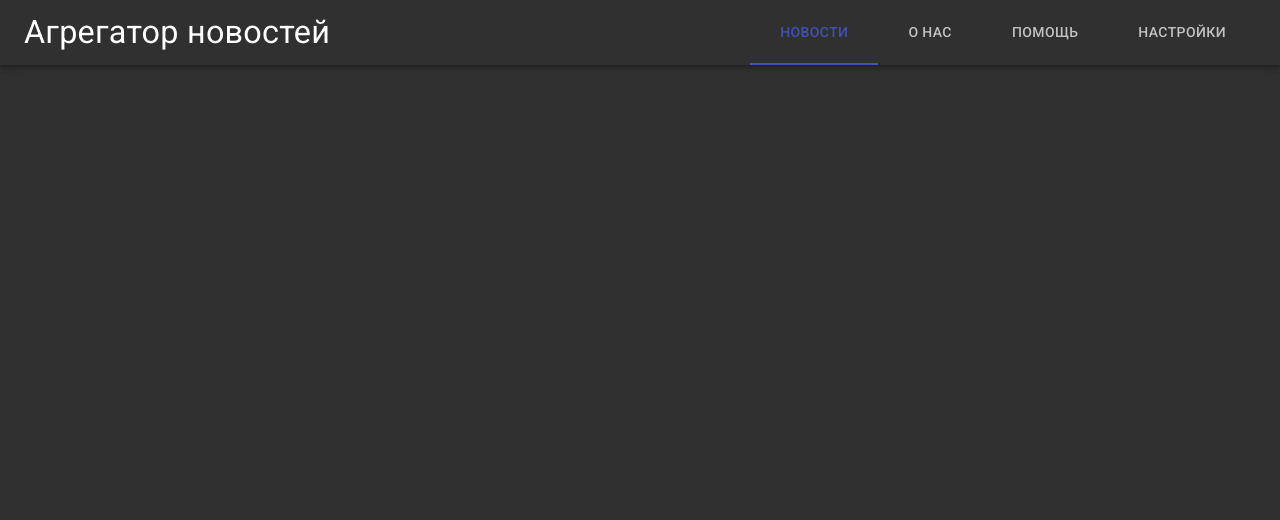
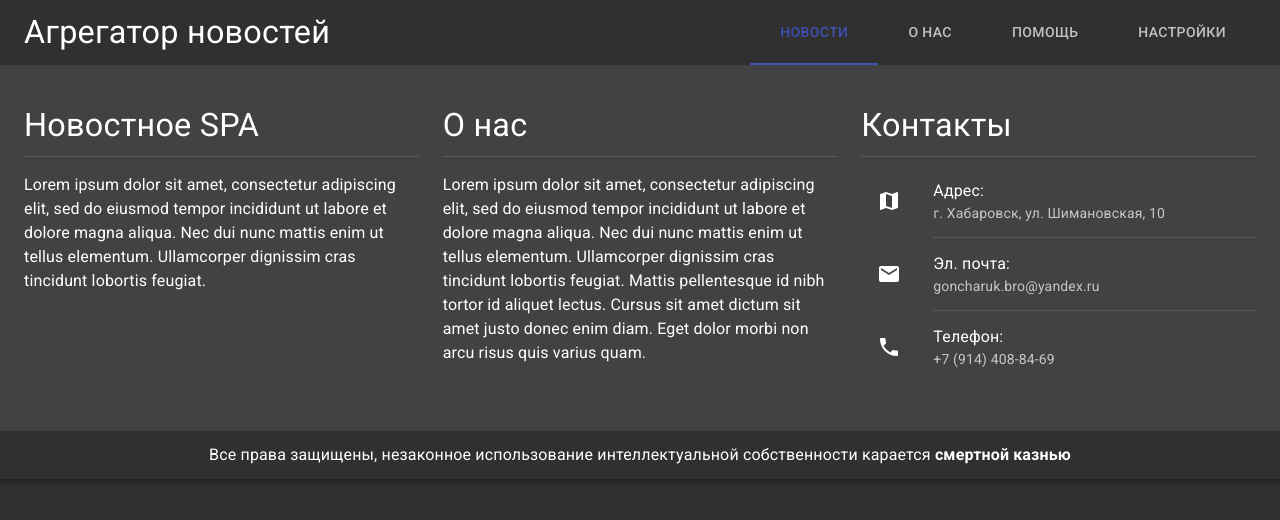
Before and after one commit to NikolayGoncharuk/spa_news_aggregator, a React (Create React App) app: page / in a window 1280 px wide. Shown: the top 520 px of the page. Built offline with nearby package versions, Linux system fonts and the light colour scheme.

Commit message:
Добавлен Footer

```diff
--- a/src/App.jsx
+++ b/src/App.jsx
@@ -4,6 +4,7 @@ import makeTheme from './theme/theme';
 import CssBaseline from '@material-ui/core/CssBaseline';
 // Components
 import Header from './components/header/Header';
+import Footer from './components/footer/Footer';
 
 export default function App() {
   const theme = responsiveFontSizes(makeTheme);
@@ -11,6 +12,7 @@ export default function App() {
     <ThemeProvider theme={theme}>
       <CssBaseline />
       <Header />
+      <Footer />
     </ThemeProvider>
   );
 };
--- /dev/null
+++ b/src/components/footer/Footer.jsx
@@ -0,0 +1,99 @@
+import React from 'react';
+import { makeStyles, withStyles } from '@material-ui/core/styles';
+// Styled Components
+import Grid from '@material-ui/core/Grid';
+import Typography from '@material-ui/core/Typography';
+import Container from '@material-ui/core/Container';
+import Paper from '@material-ui/core/Paper';
+import Divider from '@material-ui/core/Divider';
+import List from '@material-ui/core/List';
+import ListItem from '@material-ui/core/ListItem';
+import ListItemText from '@material-ui/core/ListItemText';
+import ListItemIcon from '@material-ui/core/ListItemIcon';
+// Icons
+import MapIcon from '@material-ui/icons/Map';
+import MailIcon from '@material-ui/icons/Mail';
+import PhoneIcon from '@material-ui/icons/Phone';
+
+const useStyles = makeStyles(theme => ({
+  footer: {
+    paddingTop: '40px',
+    paddingBottom: '40px',
+  },
+  copyrights: {
+    paddingTop: '12px',
+    paddingBottom: '12px',
+    textAlign: 'center',
+    boxShadow: theme.shadows[4],
+  }
+}));
+
+const WidgetTitle = withStyles()(props => (
+  <Typography gutterBottom variant="h4" {...props} />
+));
+
+const WidgetContent = withStyles(theme => ({
+  root: { marginTop: '16px' },
+}))(props => <Typography {...props} />);
+
+const ContactItem = withStyles()(props => (
+  <ListItem>
+    <ListItemIcon>
+      {props.icon}
+    </ListItemIcon>
+    <ListItemText
+      primary={props.primary}
+      secondary={props.secondary}
+    />
+  </ListItem>
+));
+
+export default function Footer() {
+  const classes = useStyles();
+  return (
+    <React.Fragment>
+      <Paper elevation={0} square component="footer" className={classes.footer}>
+        <Container maxWidth={false}>
+          <Grid container justify="space-between" spacing={3}>
+            <Grid item xs={12} md>
+              <WidgetTitle>Новостное SPA</WidgetTitle>
+              <Divider />
+              <WidgetContent>Lorem ipsum dolor sit amet, consectetur adipiscing elit, sed do eiusmod tempor incididunt ut labore et dolore magna aliqua. Nec dui nunc mattis enim ut tellus elementum. Ullamcorper dignissim cras tincidunt lobortis feugiat.</WidgetContent>
+            </Grid>
+            <Grid item xs={12} md>
+              <WidgetTitle>О нас</WidgetTitle>
+              <Divider />
+              <WidgetContent>Lorem ipsum dolor sit amet, consectetur adipiscing elit, sed do eiusmod tempor incididunt ut labore et dolore magna aliqua. Nec dui nunc mattis enim ut tellus elementum. Ullamcorper dignissim cras tincidunt lobortis feugiat. Mattis pellentesque id nibh tortor id aliquet lectus. Cursus sit amet dictum sit amet justo donec enim diam. Eget dolor morbi non arcu risus quis varius quam.</WidgetContent>
+            </Grid>
+            <Grid item xs={12} md>
+              <WidgetTitle>Контакты</WidgetTitle>
+              <Divider />
+              <List>
+                <ContactItem
+                  icon={<MapIcon />}
+                  primary="Адрес:"
+                  secondary="г. Хабаровск, ул. Шимановская, 10"
+                />
+                <Divider variant="inset" component="li" />
+                <ContactItem
+                  icon={<MailIcon />}
+                  primary="Эл. почта:"
+                  secondary="goncharuk.bro@yandex.ru"
+                />
+                <Divider variant="inset" component="li" />
+                <ContactItem
+                  icon={<PhoneIcon />}
+                  primary="Телефон:"
+                  secondary="+7 (914) 408-84-69"
+                />
+              </List>
+            </Grid>
+          </Grid>
+        </Container>
+      </Paper>
+      <Container maxWidth={false} className={classes.copyrights}>
+        <Typography>Все права защищены, незаконное использование интеллектуальной собственности карается <strong>смертной казнью</strong></Typography>
+      </Container>
+    </React.Fragment >
+  );
+};
```
